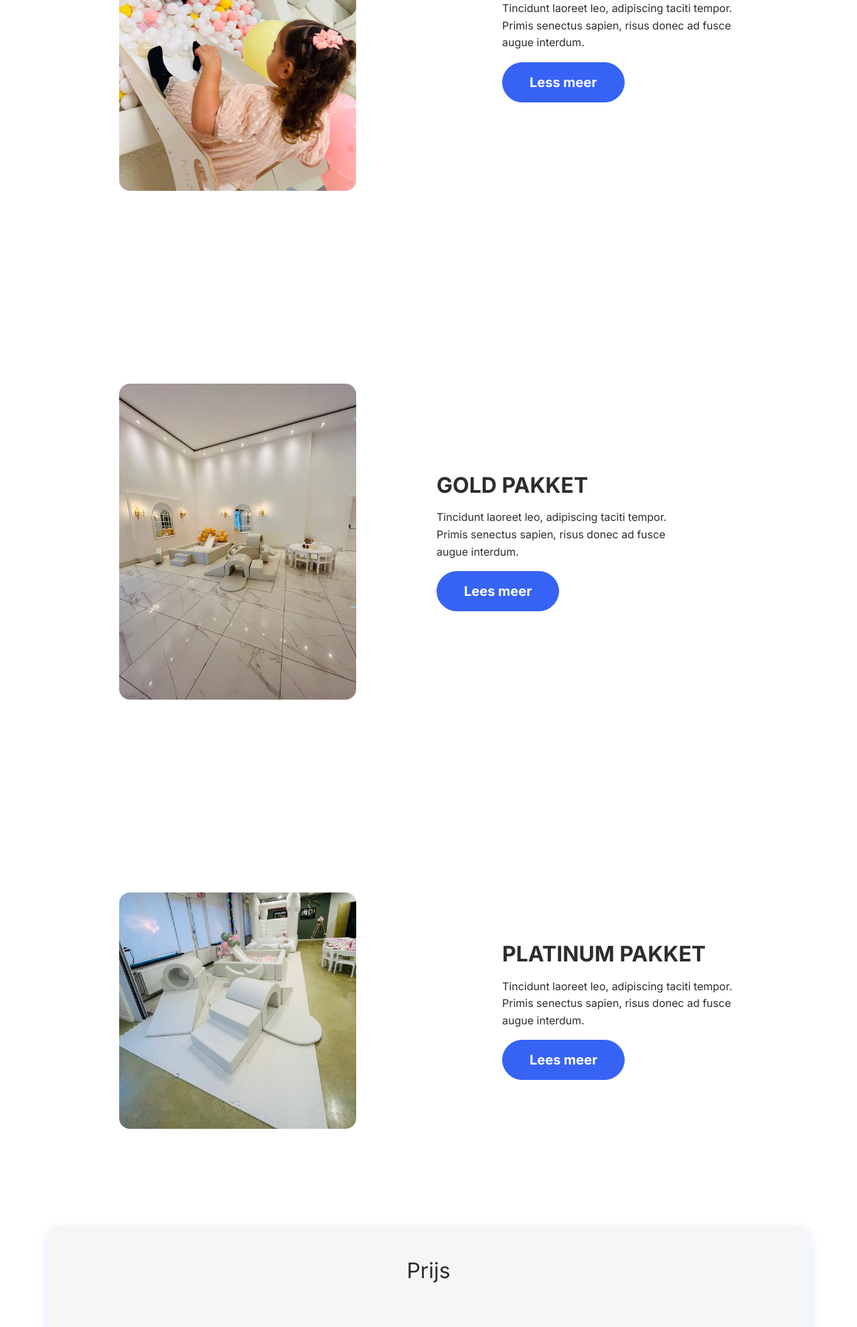
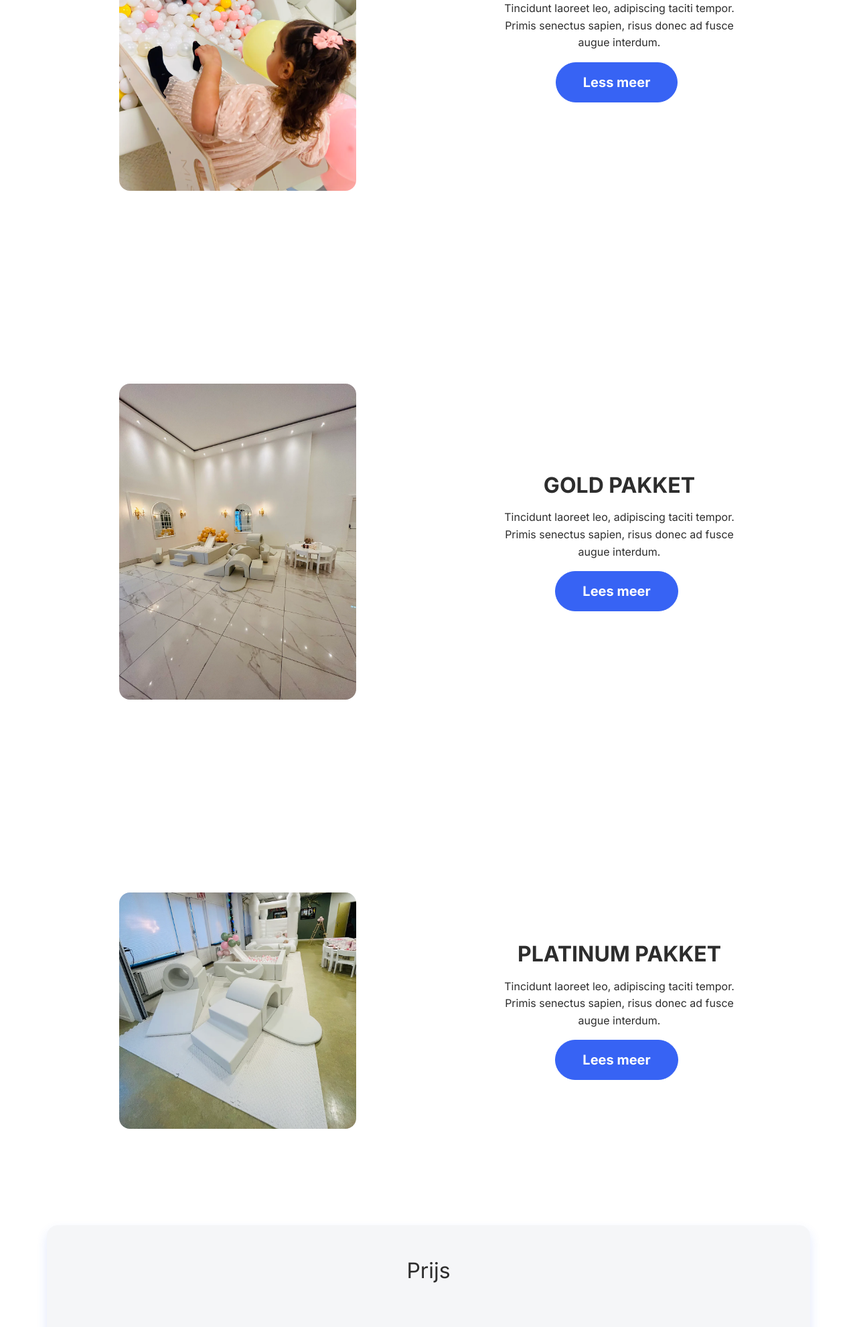
Before and after one commit to LinWenhao5/Project_Deep_dive, a plain HTML site: page services.html in a window 1280 px wide. Shown: the part 624-2606 px from the top of the page at 67% size. Drawn offline with Linux system fonts and the light colour scheme.

Commit message:
Optimize the display on mobile devices

```diff
--- a/services.html
+++ b/services.html
@@ -39,8 +39,8 @@
                 <div class="col-md-6">
                     <div class="p-xl-5 m-xl-5"><img class="rounded img-fluid w-100 fit-cover" style="min-height: 300px;" src="assets/img/products/silver.webp"></div>
                 </div>
-                <div class="col-md-6 text-center text-md-start d-flex d-sm-flex d-md-flex justify-content-center align-items-center justify-content-md-start align-items-md-center justify-content-xl-center">
-                    <div style="max-width: 350px;">
+                <div class="col-md-6 text-start text-md-start d-flex d-sm-flex d-md-flex justify-content-center align-items-center justify-content-md-start align-items-md-center justify-content-xl-center">
+                    <div class="text-center" style="max-width: 350px;">
                         <h2 class="text-uppercase fw-bold"><span style="color: rgb(var(--color-foreground));">Silver pakket</span></h2>
                         <p class="my-3">Tincidunt laoreet leo, adipiscing taciti tempor. Primis senectus sapien, risus donec ad fusce augue interdum.</p><a class="btn btn-primary btn-lg me-2" role="button" href="product.html">Less meer</a>
                     </div>
@@ -52,8 +52,8 @@
                 <div class="col-md-6" data-aos="fade-up">
                     <div class="p-xl-5 m-xl-5"><img class="rounded img-fluid w-100 fit-cover" style="min-height: 300px;" src="assets/img/products/gold.webp"></div>
                 </div>
-                <div class="col-md-6 d-md-flex align-items-md-center">
-                    <div style="max-width: 350px;">
+                <div class="col-md-6 text-start text-md-start d-flex d-sm-flex d-md-flex justify-content-center align-items-center justify-content-md-start align-items-md-center justify-content-xl-center" data-aos="fade-up">
+                    <div class="text-center" style="max-width: 350px;">
                         <h2 class="text-uppercase fw-bold">Gold pakket</h2>
                         <p class="my-3">Tincidunt laoreet leo, adipiscing taciti tempor. Primis senectus sapien, risus donec ad fusce augue interdum.</p><a class="btn btn-primary btn-lg me-2" role="button" href="#">Lees meer</a>
                     </div>
@@ -61,12 +61,12 @@
             </div>
         </div>
         <div class="container py-4 py-xl-5">
-            <div class="row gy-4 gy-md-0">
+            <div class="row gy-4 gy-md-0 text-start">
                 <div class="col-md-6">
                     <div class="p-xl-5 m-xl-5"><img class="rounded img-fluid w-100 fit-cover" style="min-height: 300px;" src="assets/img/products/platinum.webp"></div>
                 </div>
-                <div class="col-md-6 text-center text-md-start d-flex d-sm-flex d-md-flex justify-content-center align-items-center justify-content-md-start align-items-md-center justify-content-xl-center" data-aos="fade-up">
-                    <div style="max-width: 350px;">
+                <div class="col-md-6 text-start text-md-start d-flex d-sm-flex d-md-flex justify-content-center align-items-center justify-content-md-start align-items-md-center justify-content-xl-center" data-aos="fade-up">
+                    <div class="text-center" style="max-width: 350px;">
                         <h2 class="text-uppercase fw-bold">Platinum pakket</h2>
                         <p class="my-3">Tincidunt laoreet leo, adipiscing taciti tempor. Primis senectus sapien, risus donec ad fusce augue interdum.</p><a class="btn btn-primary btn-lg me-2" role="button" href="#">Lees meer</a>
                     </div>
```
Also changed, not shown: index.html (+1 -1 lines).
